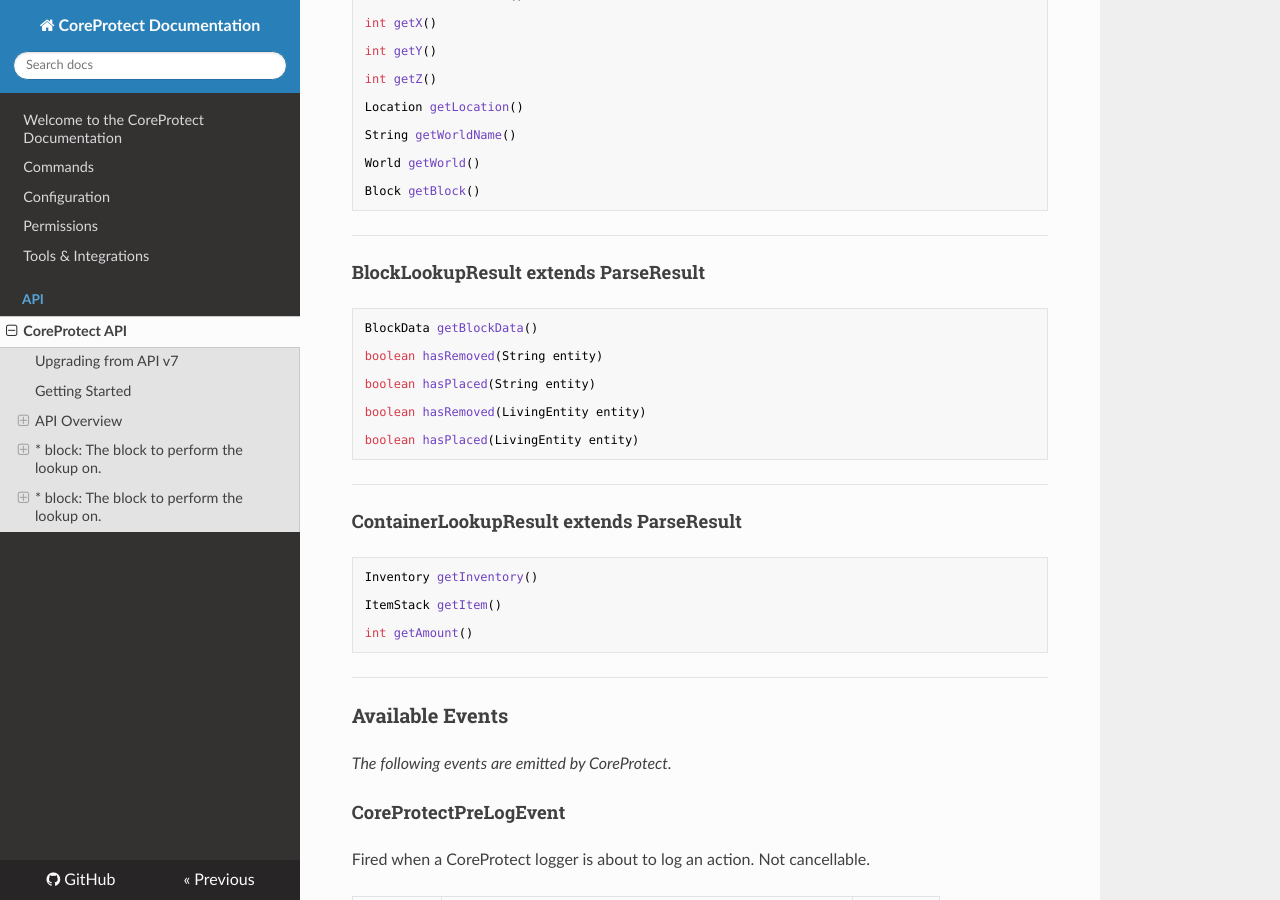
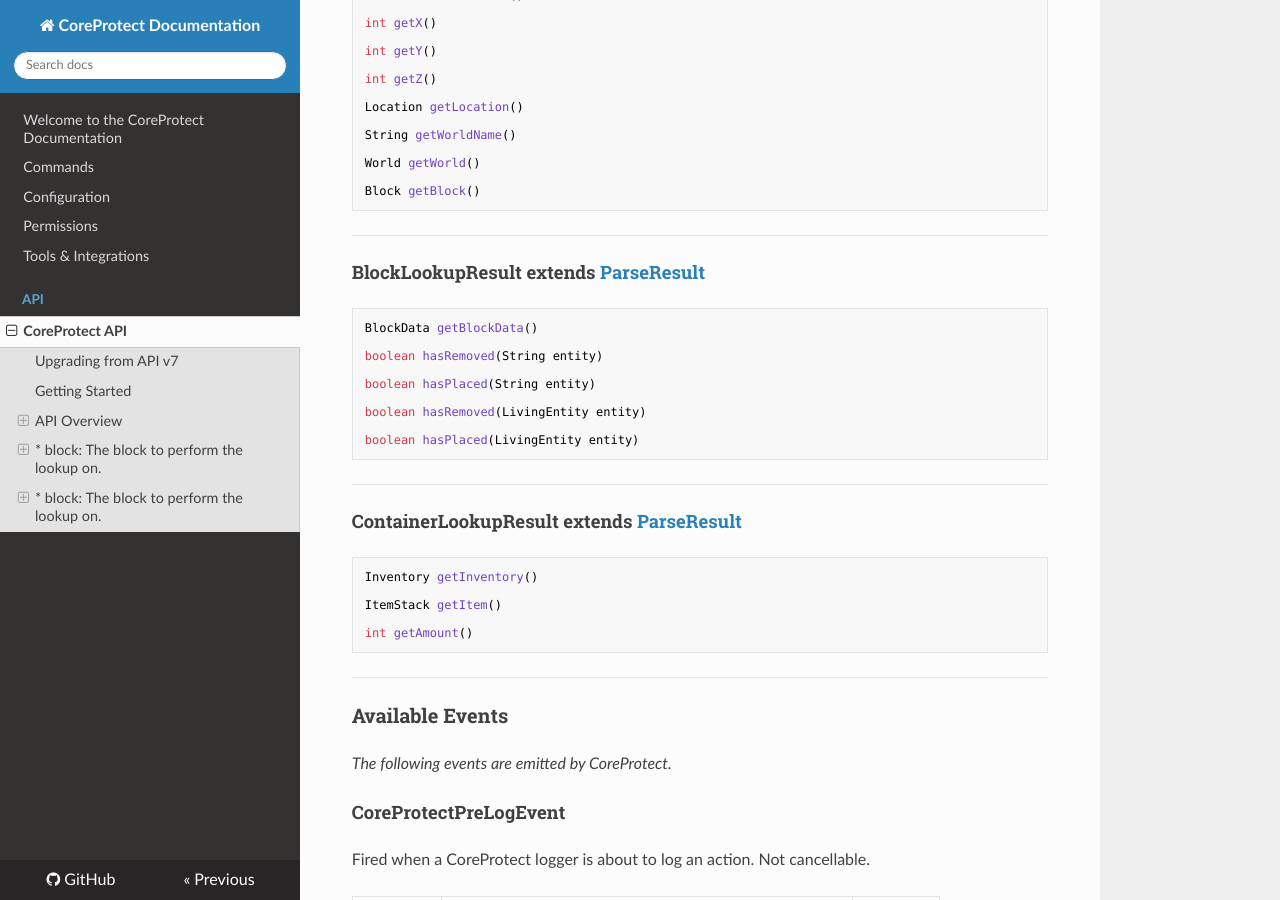
Before and after one commit to PlayPro/CoreProtect, an MkDocs documentation site: the page built from docs/api/index.md, in a window 1280 px wide and 900 px high, scrolled down 4582 px. Built offline with MkDocs 1.6.1, drawn with Linux system fonts in a browser that asks for light colours; nearby versions of some CDN libraries; part of the change alters nothing that is shown.

Commit message:
Docs improvements

````diff
--- a/docs/api/index.md
+++ b/docs/api/index.md
@@ -96,7 +96,7 @@ String getPlayer()
 ---
 
 - The following methods have been changed: </br>
-  **All methods have time in arguments, instead of `int` are now `long` type**
+  <ins>**All methods have time in arguments, instead of `int` are now `long` type**</ins>
 ```java
 String worldName() -> String getWorldName()
 
@@ -284,7 +284,7 @@ Block getBlock()
 ```
 
 ___
-#### BlockLookupResult extends ParseResult
+#### BlockLookupResult extends [ParseResult](#parseresult)
 
 ```java
 BlockData getBlockData()
@@ -299,7 +299,7 @@ boolean hasPlaced(LivingEntity entity)
 ```
 
 ___
-#### ContainerLookupResult extends ParseResult
+#### ContainerLookupResult extends [ParseResult](#parseresult)
 
 ```java
 Inventory getInventory()
````
